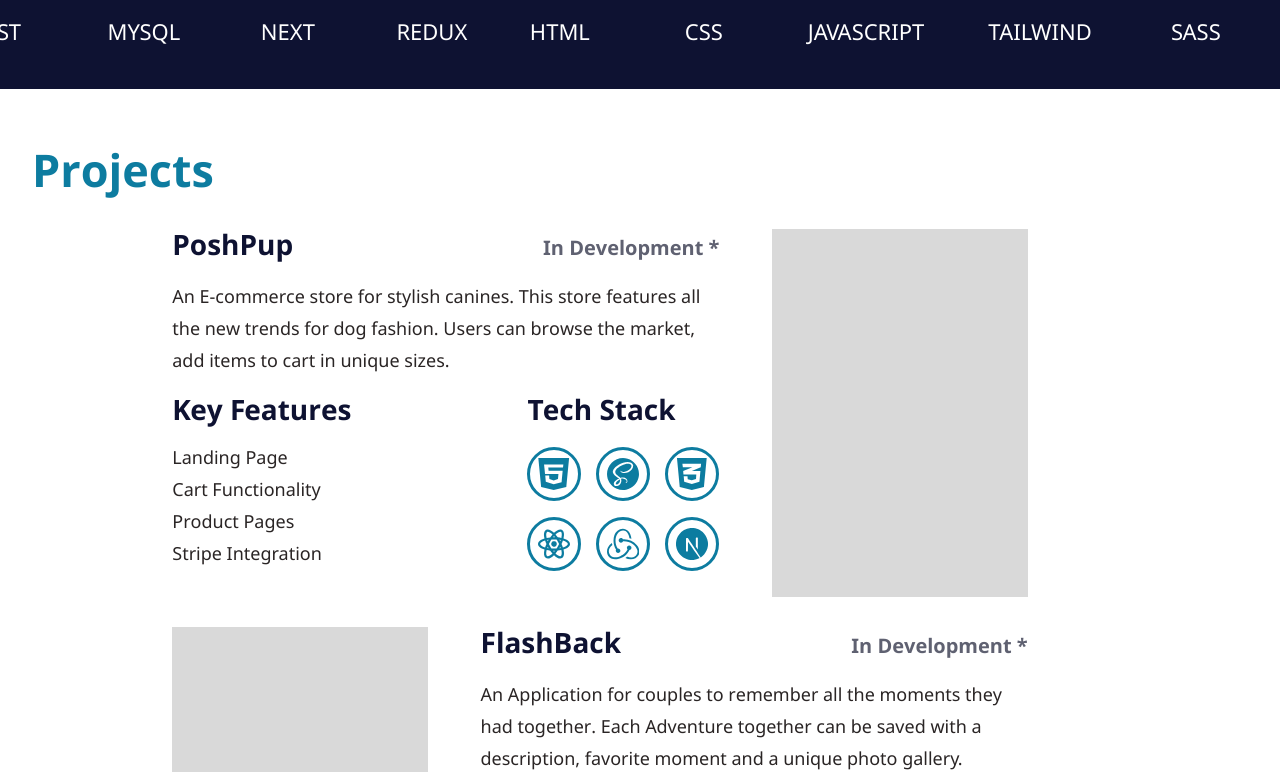
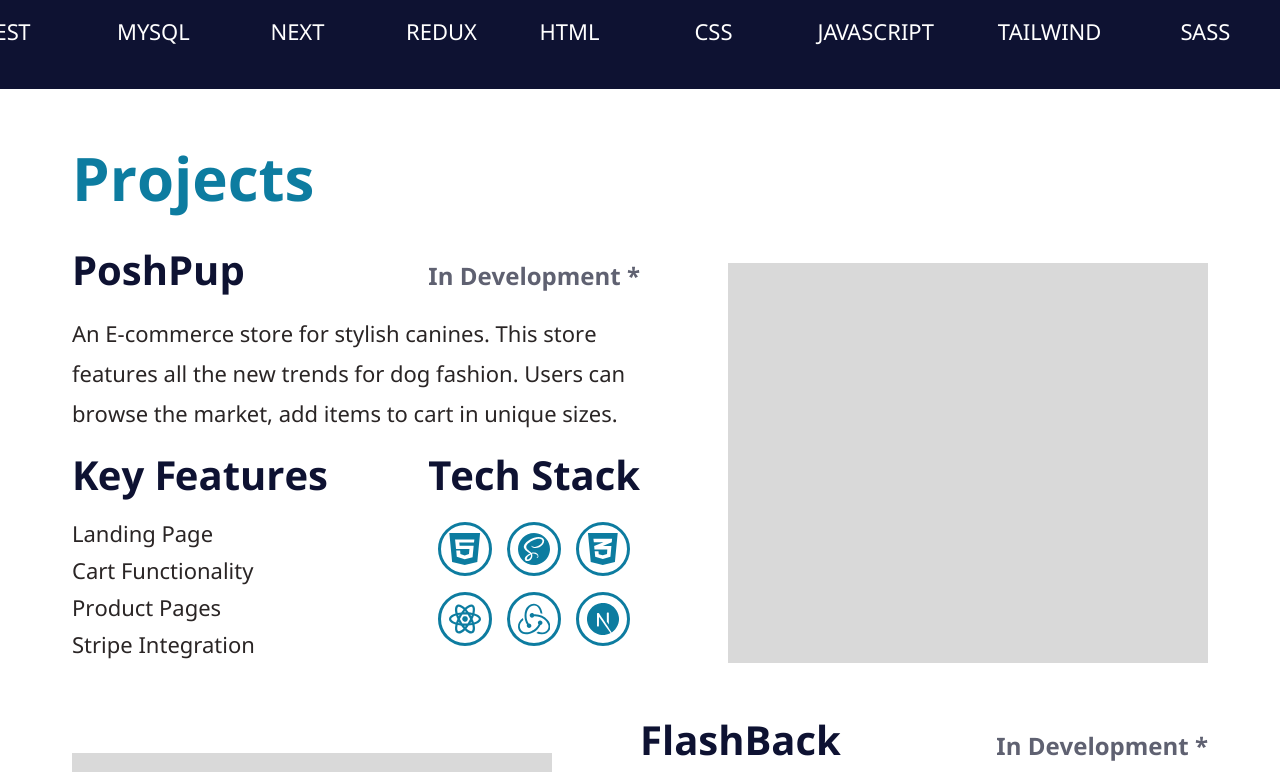
Before and after one commit to alejo2198/portfolio, a React (Create React App) app: page / in a window 1280 px wide. Shown: the part 1652-2424 px from the top of the page. Built offline with nearby package versions, Linux system fonts and the light colour scheme.

Commit message:
update layout and fonts for projects

```diff
--- a/src/components/Project/Project.module.scss
+++ b/src/components/Project/Project.module.scss
@@ -10,6 +10,12 @@
         max-width:57rem;
         margin: 0 auto;
     }
+    @include desktop{
+        max-width:100%;
+        margin: 0;
+        justify-content: space-between;
+        gap:unset;
+    }
     &--reverse{
         @extend .project;
         @include tablet{
@@ -20,6 +26,9 @@
     &__content{
         @include tablet{
             width:60%;
+        }
+        @include desktop{
+            width:50%;
         }
 
     }
@@ -36,12 +45,18 @@
         @include tablet{
             @include styleText($t-section-subheading-fs,700);
         }
+        @include desktop{
+            @include styleText($d-section-subheading-fs,700);
+        }
     }
     &__in-development{
         @include styleText($m-in-development-fs,700);
         color:$secondary-text-color;
         @include tablet{
             @include styleText($t-in-development-fs,700);
+        }
+        @include desktop{
+            @include styleText($d-in-development-fs,700);
         }
     }
     &__description{
@@ -55,6 +70,10 @@
             line-height: $t-body-lh;
             max-width: 100%;
         }
+        @include desktop{
+            @include styleText($d-body-fs,400);
+            line-height: $d-body-lh;
+        }
     }
     &__image-container{
         width:16rem;
@@ -63,9 +82,13 @@
         margin: $medium-spacing auto;
         @include tablet{
             height:23rem;
-            // width:14rem;
-            // justify-self: center;
             margin:0;
+        }
+        @include desktop{
+            height:25rem;
+            width:30rem;
+            align-self:center;
+
         }
 
     }
@@ -97,7 +120,9 @@
         @include styleText($m-body-fs,400);
         @include tablet{
             @include styleText($t-body-fs,400);
-
+        }
+        @include desktop{
+            @include styleText($d-body-fs,400);
         }
 
     }
--- a/src/components/ProjectList/ProjectList.module.scss
+++ b/src/components/ProjectList/ProjectList.module.scss
@@ -9,6 +9,7 @@
     @include desktop{
         padding: $large-spacing;
         max-width: $desktop-max-width;
+        margin:0 auto;
     }
     &__title{
         color:$primary-color;
@@ -16,6 +17,10 @@
         margin:$small-spacing 0;
         @include tablet{
             @include styleText($t-section-heading-fs,700);
+            margin:$medium-spacing 0;
+        }
+        @include desktop{
+            @include styleText($d-section-heading-fs,700);
             margin:$medium-spacing 0;
         }
     }
@@ -26,4 +31,7 @@
     display: flex;
     flex-direction: column;
     gap:$medium-spacing;
+    @include desktop{
+        gap:$extra-large-spacing;
+    }
 }
```
